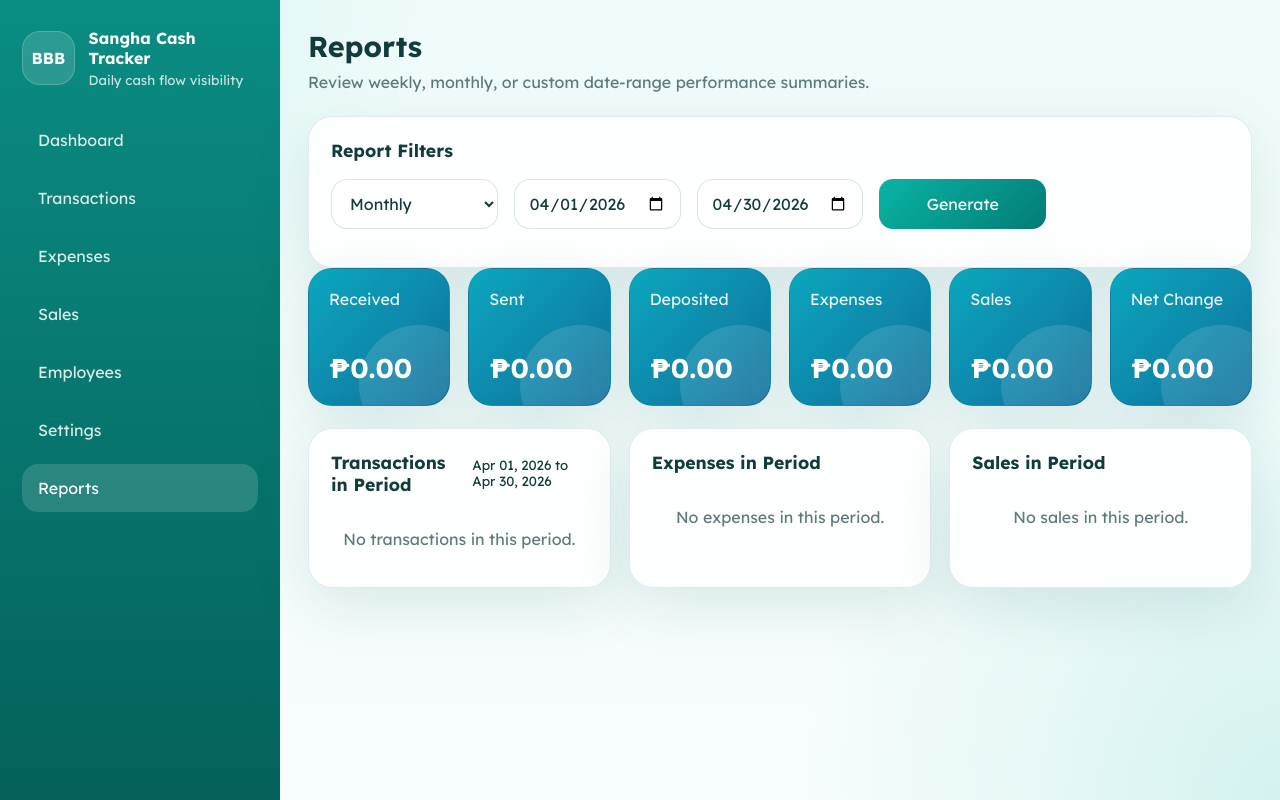
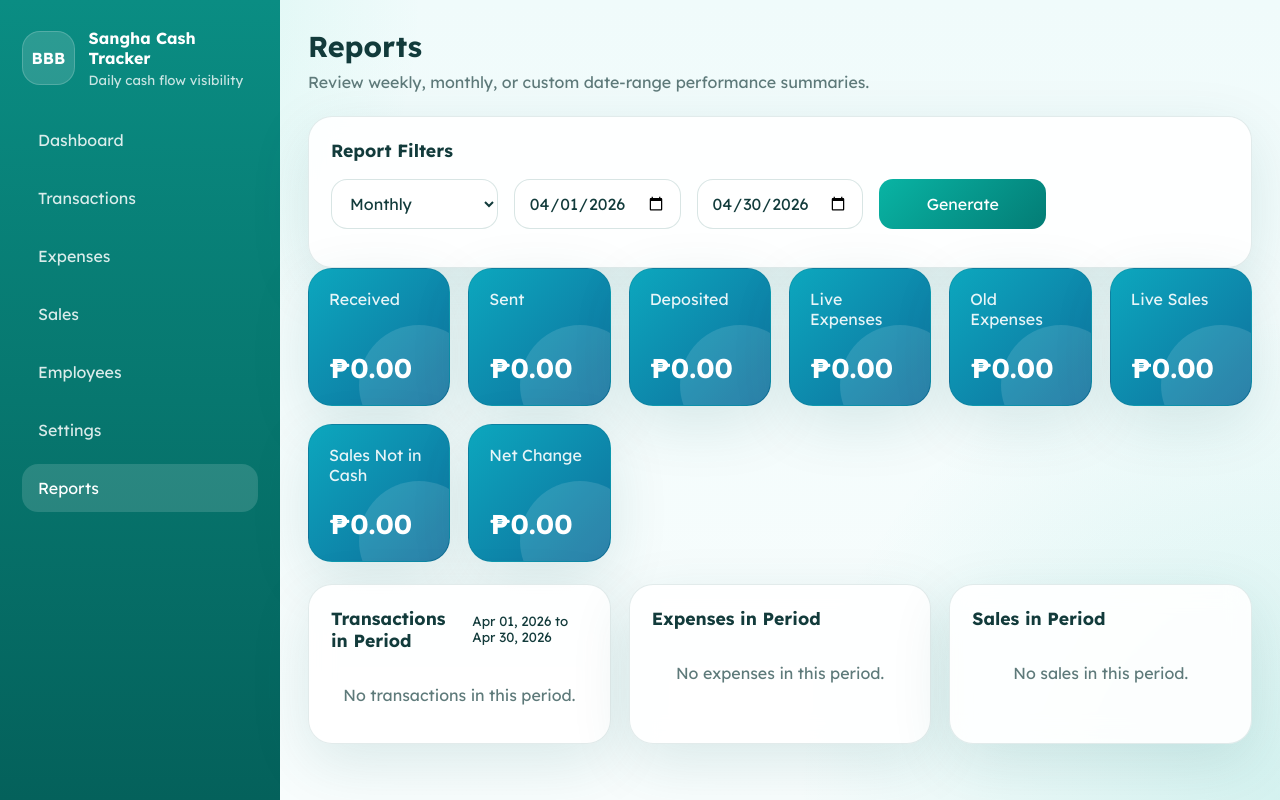
Before and after one commit to shayneharo/bbbsangha, a Flask app: page /reports in a window 1280 px wide. Run offline with Flask 3, Linux system fonts and the light colour scheme.

Commit message:
Show historical expense and sales totals

```diff
--- a/app/services/dashboard.py
+++ b/app/services/dashboard.py
@@ -24,8 +24,12 @@ def get_dashboard_totals():
     balance_expenses = _sum(
         db.session.query(func.sum(Expense.amount)).filter(Expense.include_in_balance.is_(True))
     )
+    historical_expenses = total_expenses - balance_expenses
     total_sales = _sum(
         db.session.query(func.sum(Sale.amount)).filter(Sale.include_in_totals.is_(True))
+    )
+    record_only_sales = _sum(
+        db.session.query(func.sum(Sale.amount)).filter(Sale.include_in_totals.is_(False))
     )
     current_balance = (
         total_received + total_sales - total_sent - total_deposited - balance_expenses
@@ -37,6 +41,8 @@ def get_dashboard_totals():
         "total_deposited": total_deposited,
         "total_expenses": total_expenses,
         "balance_expenses": balance_expenses,
+        "historical_expenses": historical_expenses,
         "total_sales": total_sales,
+        "record_only_sales": record_only_sales,
         "current_balance": current_balance,
     }
--- a/app/services/reports.py
+++ b/app/services/reports.py
@@ -27,8 +27,18 @@ def build_report_payload(period, start_str=None, end_str=None):
         "deposited": sum(item.amount for item in transactions if item.type == "deposited"),
         "expenses": sum(item.amount for item in expenses),
         "sales": sum(item.amount for item in sales),
+        "live_expenses": sum(item.amount for item in expenses if item.include_in_balance),
+        "historical_expenses": sum(item.amount for item in expenses if not item.include_in_balance),
+        "live_sales": sum(item.amount for item in sales if item.include_in_totals),
+        "record_only_sales": sum(item.amount for item in sales if not item.include_in_totals),
     }
-    totals["balance_change"] = totals["received"] + totals["sales"] - totals["sent"] - totals["deposited"] - totals["expenses"]
+    totals["balance_change"] = (
+        totals["received"]
+        + totals["live_sales"]
+        - totals["sent"]
+        - totals["deposited"]
+        - totals["live_expenses"]
+    )
 
     return {
         "start_date": start_date,
--- a/app/templates/reports.html
+++ b/app/templates/reports.html
@@ -28,8 +28,10 @@
   <article class="metric-card report-card"><span>Received</span><strong>{{ payload.totals.received|currency }}</strong></article>
   <article class="metric-card report-card"><span>Sent</span><strong>{{ payload.totals.sent|currency }}</strong></article>
   <article class="metric-card report-card"><span>Deposited</span><strong>{{ payload.totals.deposited|currency }}</strong></article>
-  <article class="metric-card report-card"><span>Expenses</span><strong>{{ payload.totals.expenses|currency }}</strong></article>
-  <article class="metric-card report-card"><span>Sales</span><strong>{{ payload.totals.sales|currency }}</strong></article>
+  <article class="metric-card report-card"><span>Live Expenses</span><strong>{{ payload.totals.live_expenses|currency }}</strong></article>
+  <article class="metric-card report-card"><span>Old Expenses</span><strong>{{ payload.totals.historical_expenses|currency }}</strong></article>
+  <article class="metric-card report-card"><span>Live Sales</span><strong>{{ payload.totals.live_sales|currency }}</strong></article>
+  <article class="metric-card report-card"><span>Sales Not in Cash</span><strong>{{ payload.totals.record_only_sales|currency }}</strong></article>
   <article class="metric-card report-card"><span>Net Change</span><strong>{{ payload.totals.balance_change|currency }}</strong></article>
 </section>
 
@@ -63,7 +65,10 @@
         <div class="list-item plain">
           <div>
             <strong>{% if item.is_salary %}Salary{% else %}{{ item.expense_type.name if item.expense_type else 'Expense' }}{% endif %}</strong>
-            <small>{{ item.date.strftime('%b %d, %Y') }}</small>
+            <small>
+              {{ item.date.strftime('%b %d, %Y') }}
+              {% if not item.include_in_balance %} • Old record only{% endif %}
+            </small>
           </div>
           <span>{{ item.amount|currency }}</span>
         </div>
@@ -82,7 +87,10 @@
         <div class="list-item plain">
           <div>
             <strong>{{ item.product_type.name }}</strong>
-            <small>{{ item.date.strftime('%b %d, %Y') }}</small>
+            <small>
+              {{ item.date.strftime('%b %d, %Y') }}
+              {% if not item.include_in_totals %} • Not in cash{% endif %}
+            </small>
           </div>
           <span>{{ item.amount|currency }}</span>
         </div>
```
Also changed, not shown: app/templates/dashboard.html (+11 -3 lines).
